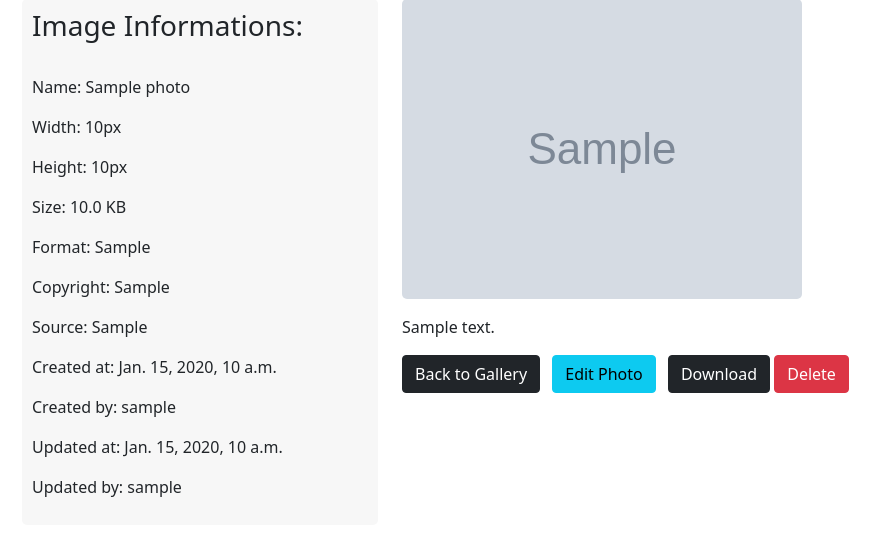
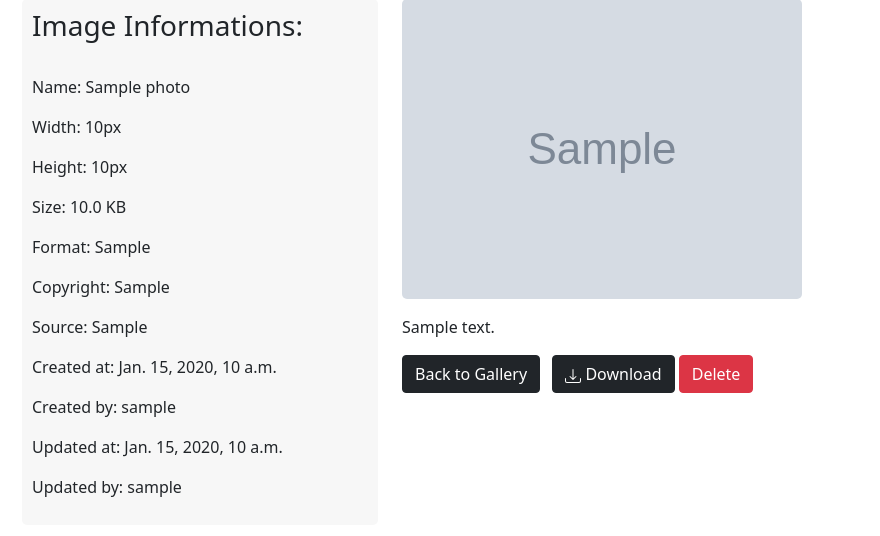
Before and after one commit to LittleChihiro/Photo-Album, a Django app: page /photo/1 in a window 1280 px wide. Shown: the part 49-585 px from the top of the page, without its empty margins (60-940 px from the left). Run offline with Django 4.2, Linux system fonts and the light colour scheme; tables that the repository leaves empty hold one stand-in row (values such as "Sample post"); grey boxes marked "Sample" are stand-in pictures.

Commit message:
Updated Photo.html

```diff
--- a/photos/templates/photos/photo.html
+++ b/photos/templates/photos/photo.html
@@ -48,12 +48,13 @@
                 <!-- Button Container -->
                 <div>
                     <a href="{% url 'gallery' %}" class="btn btn-dark me-2">Back to Gallery</a>
-                    <a href="{% url 'edit_photo' photo.id %}" class="btn btn-info me-2">Edit Photo</a> <!-- Edit Photo Button -->
                     <a href="{{ photo.image.url }}" download="{{ photo.name }}" class="btn btn-dark">
-                        <!-- Download icon here -->
-                        Download
+                        <svg xmlns="http://www.w3.org/2000/svg" width="16" height="16" fill="currentColor" class="bi bi-download" viewBox="0 0 16 16">
+                            <path d="M.5 9.9a.5.5 0 0 1 .5.5v2.5a1 1 0 0 0 1 1h12a1 1 0 0 0 1-1v-2.5a.5.5 0 0 1 1 0v2.5a2 2 0 0 1-2 2H2a2 2 0 0 1-2-2v-2.5a.5.5 0 0 1 .5-.5z"/>
+                            <path d="M7.646 11.854a.5.5 0 0 0 .708 0l3-3a.5.5 0 0 0-.708-.708L8.5 10.293V1.5a.5.5 0 0 0-1 0v8.793L5.354 8.146a.5.5 0 1 0-.708.708l3 3z"/>
+                        </svg> Download
                     </a>
-                    <!-- Delete Button Form -->
+                    <!-- Delete Button Formular -->
                     <form action="{% url 'delete_photo' photo.id %}" method="post" style="display: inline;">
                         {% csrf_token %}
                         <button type="submit" class="btn btn-danger" onclick="return confirm('Are you sure you want to delete this photo?');">Delete</button>
```
Also changed, not shown: static/images/mountains.jpg (added).
